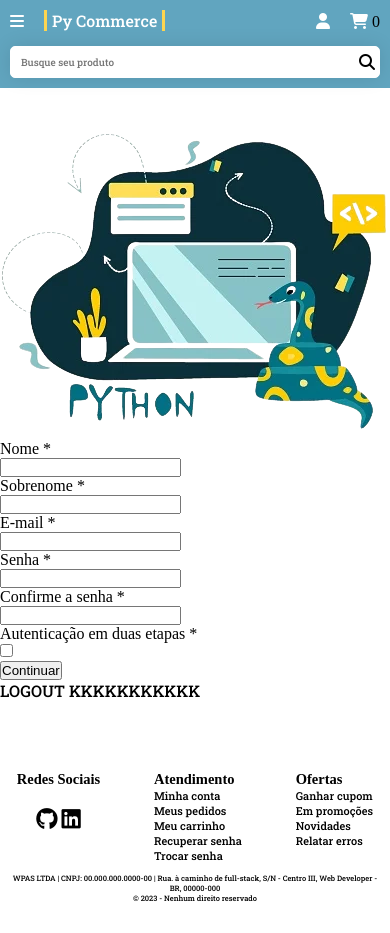
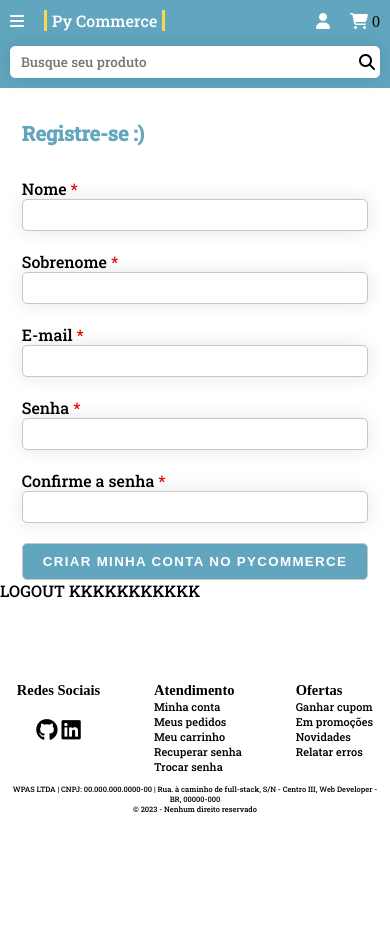
Before and after one commit to WeslleyxD/Django-Ecommerce, a Django app: page /accounts/register in a window 390 px wide. After the commit the page ends 813 px from the top, so only its background shows below. Run offline with Django 4.2, Linux system fonts and the light colour scheme; some libraries are stand-ins or nearby versions.

Commit message:
feat: form register mobile e pc estilizados

```diff
--- a/accounts/forms.py
+++ b/accounts/forms.py
@@ -6,13 +6,8 @@ from django.utils.translation import gettext_lazy as _
 from captcha.fields import ReCaptchaField, ReCaptchaV2Checkbox
 
 class UserCreateForm(forms.ModelForm):
-    password1 = forms.CharField(label='Senha',
-        widget=forms.PasswordInput(attrs={"class": "login-form-attr"}),
-    )
-    password2 = forms.CharField(label='Confirme a senha',
-        widget=forms.PasswordInput(attrs={"class": "login-form-attr"}),
-    )
-    #captcha = ReCaptchaField(label='', widget=ReCaptchaV2Checkbox(attrs={}))
+    password1 = forms.CharField(label='Senha', widget=forms.PasswordInput())
+    password2 = forms.CharField(label='Confirme a senha', widget=forms.PasswordInput(),)
 
     error_messages = {
         "password_mismatch": _("The two password fields didn’t match."),
@@ -22,14 +17,24 @@ class UserCreateForm(forms.ModelForm):
 
     class Meta:
         model = User
-        fields = ('first_name','last_name', 'email', 'password1', 'password2', 'twofa') #'captcha')
+        fields = ('first_name','last_name', 'email', 'password1', 'password2', ) #'captcha')
         widgets = {
-            'first_name': forms.TextInput(attrs={"class": "login-form-attr"}),
-            'last_name': forms.TextInput(attrs={"class": "login-form-attr"}),
-            'email': forms.EmailInput(attrs={"class": "login-form-attr"}),
-            'twofa': forms.CheckboxInput(attrs={"class": "login-form-attr"})
+            # 'first_name': forms.TextInput(attrs={"class": "login-form-attr"}),
+            # 'last_name': forms.TextInput(attrs={"class": "login-form-attr"}),
+            # 'email': forms.EmailInput(attrs={"class": "login-form-attr"}),
+            # 'twofa': forms.CheckboxInput(attrs={"class": "login-form-attr"},)
         }
 
+    def __init__(self, *args, **kwargs):
+        super().__init__(*args, **kwargs)
+        for field in self.fields:
+            instance = self.fields[field]
+            if instance.required == True:
+                instance.label_suffix = " *"
+
+            if field == 'twofa':
+                print (dir(instance))
+                print ((instance))
     # def clean_username(self):
     #     cleaned_data = super().clean()
     #     username = cleaned_data.get("username")
@@ -41,7 +46,6 @@ class UserCreateForm(forms.ModelForm):
 
     def clean(self):
         cleaned_data = super().clean()
-        print (10)
         password1 = cleaned_data.get("password1")
         password2 = cleaned_data.get("password2")
         if password1 and password2 and password1 != password2:
--- a/static/css/mobile.css
+++ b/static/css/mobile.css
@@ -24,8 +24,8 @@ body, html {
 header {
     display: flex;
     flex-direction: column;
-    gap: 40px;
 }
+
 a {
     text-decoration: None;
     color: var(--third-color);
@@ -99,7 +99,7 @@ p {
     border: 1px solid var(--third-color);
     box-shadow: 0 0 19px rgb(0 0 0 / 10%);
     border-radius: 5px;
-    font-size: 10px;
+    font-size: 13.5px;
     font-family: 'Roboto Slab', serif;
     transition: all 1s ease;
 }
--- a/static/css/style.css
+++ b/static/css/style.css
@@ -13,6 +13,7 @@
   --gray-color: #a5a3a3cc;
   --black-color: black;
   --red-color: rgb(230, 5, 5);
+  --input: #c7c7c7;
 }
 
 body, html {
@@ -33,6 +34,10 @@ li {
 }
 
 /* ####  HEADER ####*/
+
+.errorlist {
+  color: var(--red-color);
+}
 
 
 .header-container {
@@ -317,6 +322,7 @@ li {
 .all-sections {
   max-width: 1500px;
   margin: 0 auto;
+  width: 100%;
 }
 
 .footer-container {
@@ -591,6 +597,82 @@ li {
   font-size: 20px;
 }
 
+.form-register-container {
+  display: flex;
+}
+
+.form-register-content {
+  display: flex;
+  justify-content: space-around;
+  width: 100%;
+  margin-top: 30px;
+}
+
+.form-register-content img {
+  max-height: 20rem;
+  margin: auto 0;
+}
+
+.form-register-register {
+  display: flex;
+  flex-direction: column;
+}
+
+.form-register {
+  display: flex;
+  flex-direction: column;
+  gap: 20px;
+  font-family: 'Roboto Slab', serif;
+}
+
+.form-register h3 {
+  font-size: 24px;
+  line-height: 30px;
+  margin-bottom: 10px;
+  font-weight: 700;
+  color: var(--main-color);
+}
+
+.form-register button {
+  background-color: var(--main-color);
+  color: var(--third-color);
+  border-radius: 5px;
+  border: 1px solid var(--input);
+  box-shadow: none;
+  font-weight: 600;
+  padding: 10px 20px;
+  text-transform: uppercase;
+  box-sizing: border-box;
+  text-decoration: none;
+  cursor: pointer;
+  letter-spacing: 0.1em;
+}
+
+.register-input {
+  display: flex;
+  flex-direction: column;
+
+}
+
+.register-input label {
+  font-family: 'Roboto Slab', serif;
+}
+
+.register-input label span {
+  color: var(--red-color)
+}
+
+.register-input input {
+  width: 25rem;
+  height: 2rem;
+  padding: 2px 10px;
+  box-shadow: 0 0 19px rgb(0 0 0 / 10%);
+  border-radius: 5px;
+  font-size: 15px;
+  font-family: 'Roboto Slab', serif;
+  transition: all 1s ease;
+  border: 1px solid var(--input);
+}
 
 @media (max-width:1620px) {
   #search {
@@ -679,7 +761,16 @@ li {
   }
   .footer-container {
     display: none;
-}
+  }
+  .form-register-content img {
+    display: none;
+  }
+  .register-input input {
+    width: auto;
+  }
+  .form-register h3 {
+    font-size: 20px;
+  }
 }
 
 @media (max-width:500px) {
--- a/templates/accounts/login.html
+++ b/templates/accounts/login.html
@@ -18,7 +18,7 @@
                 {% for field in login_form %}
                 <div class="form-login-items-labelinput">
                     <div class="form-login-items-labelinput-label">
-                        {{field.label}} {% if field.label != '' %} <span>*</span> {% endif %}
+
                     </div>
                     <div>
                         {{field}}
--- a/templates/accounts/register.html
+++ b/templates/accounts/register.html
@@ -6,30 +6,33 @@
 {% block content %}
 <div class="form-register-container">
     <div class="form-register-content">
-        <div class="form-register-items-img">
-            <img src="{% static 'img/python-application.png' %}" alt="" style="height: 100%;">
-        </div>
-        <div class="form-register-items-formregister">
-            <form method="post" action="{% url 'accounts:register' %}">
+        <img src="{% static 'img/python-application.png' %}" alt="">
+        <form method="post" action="{% url 'accounts:register' %}" class="form-register">
+            <h3>Registre-se :)</h3>
             {% csrf_token %}
             {{ user_form.non_field_errors }}
             {% for field in user_form %}
-                <div class="form-login-items-labelinput">
-                    <div class="form-login-items-labelinput-label">
-                        {{field.label}} {% if field.label != '' %} <span>*</span> {% endif %}
-                    </div>
-                    <div>
+
+                {% if field.field.required %}
+                    <div class="register-input">
+                        <label for="{{ field.name }}" > {{field.label}} <span>{{field.field.label_suffix}}</span></label>
                         {{field}}
                     </div>
+                {% else %}
+                    <div class="register-input-checkbox">
+                        <label for="{{ field.name }}" class="register-twofa"></label>
+                        {{field}}
                     </div>
+                {% endif %}
+
             {% endfor %}
-                <button type="submit" value="Submit"> Continuar </button>
+            <button type="submit" value="Submit"> Criar minha conta no Pycommerce </button>
         </form>
-        </div>
     </div>
 </div>
 
 <a href="{% url 'accounts:logout_user' %}"> LOGOUT KKKKKKKKKKK</a>
+
 
 {% endblock %}
 
--- a/templates/base.html
+++ b/templates/base.html
@@ -117,7 +117,7 @@
                                         <p><a href="{% url 'accounts:logout_user' %}">Encerrar sessão</a></p>
                                         {% else %}
                                         <a href="{% url 'perfil:my_perfil' %}"><span>{{user_authenticated|capfirst}}</span></a>
-                                        <p><a href="{% url 'accounts:login_user' %}">Entre</a> ou <a href="{% url 'accounts:register' %}">Cadastre-se</a></p>
+                                        <p><a href="{% url 'accounts:login_user' %}">Entre</a> ou <a href="{% url 'accounts:register' %}">Registre-se</a></p>
                                         {% endif %}
                                     </div>
                                     <i id="menu-close" class="fa-regular fa-circle-xmark"></i>
--- a/templates/testando.html
+++ b/templates/testando.html
@@ -32,6 +32,12 @@
 
   <script type="text/javascript" src="{% static 'js/scripts.js' %}"></script>
 
+
+  <section class="power-button">
+    <input type="checkbox" id="powerbutton">
+    <label for="powerbutton" class="toggle"></label>
+</section>
+
 </body>
 
 </html>
```
Also changed, not shown: static/css/testando.css (+54 -0 lines), ttt.py (+46 -10 lines), db.sqlite3. Lines whose indentation alone changed are shown as unchanged.
